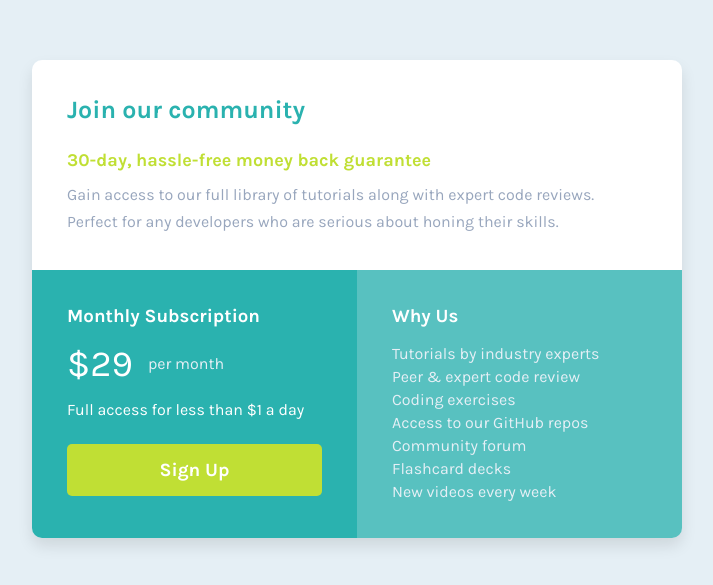
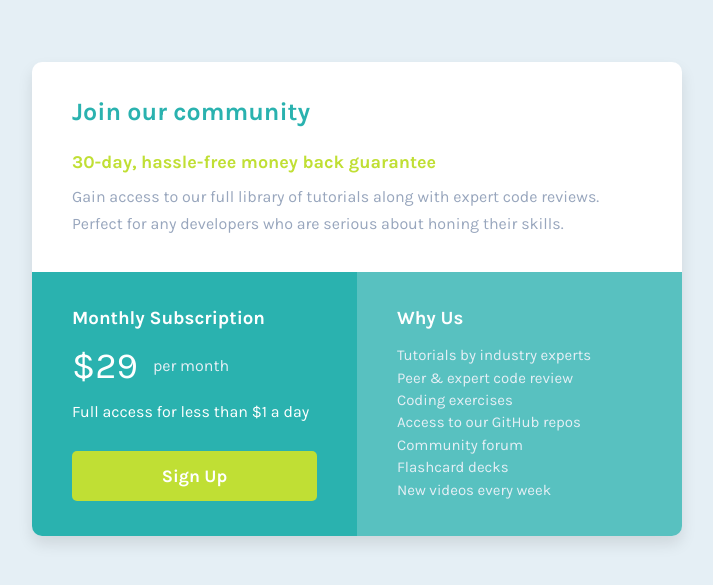
Before and after one commit to AbdulrahmanFE/Challenge_Num_09, a plain HTML site: page index.html in a window 1280 px wide. Shown: the part 101-686 px from the top of the page, without its empty margins (283-996 px from the left). Drawn offline with Linux system fonts and the light colour scheme.

Commit message:
Making Some Modifieds

```diff
--- a/style.css
+++ b/style.css
@@ -40,6 +40,7 @@
     border-radius: 10px;
     overflow: hidden;
     box-shadow: 0px 8px 15px rgb(0 0 0 / 10%);
+    transition: 0.3s linear;
   }
   @media (max-width: 780px) {
     .container {
@@ -53,8 +54,11 @@
       border-radius: 5px;
     }
   }
+  .container:hover {
+    transform: scale(1.02);
+  }
   .container > section {
-    padding: 35px;
+    padding: 35px 40px;
   }
   @media (max-width: 780px) {
     .container > section {
@@ -105,13 +109,13 @@
   }
   .sub-section > a {
     display: block;
-    margin: 25px auto 0;
+    margin: 30px auto 0;
     text-align: center;
     background-color: var(--BrightYellow);
     color: white;
     padding: 15px;
     border-radius: 5px;
-    font-size: 1.175rem;
+    font-size: 1.1rem;
     font-weight: 700;
   }
   /* Styling The Why Section */
@@ -120,6 +124,7 @@
     color: white;
   }
   ul > li {
-    line-height: 23px;
+    line-height: 1.5;
+    font-size: 0.937rem;
     color: var(--LightGray);
   }
```
